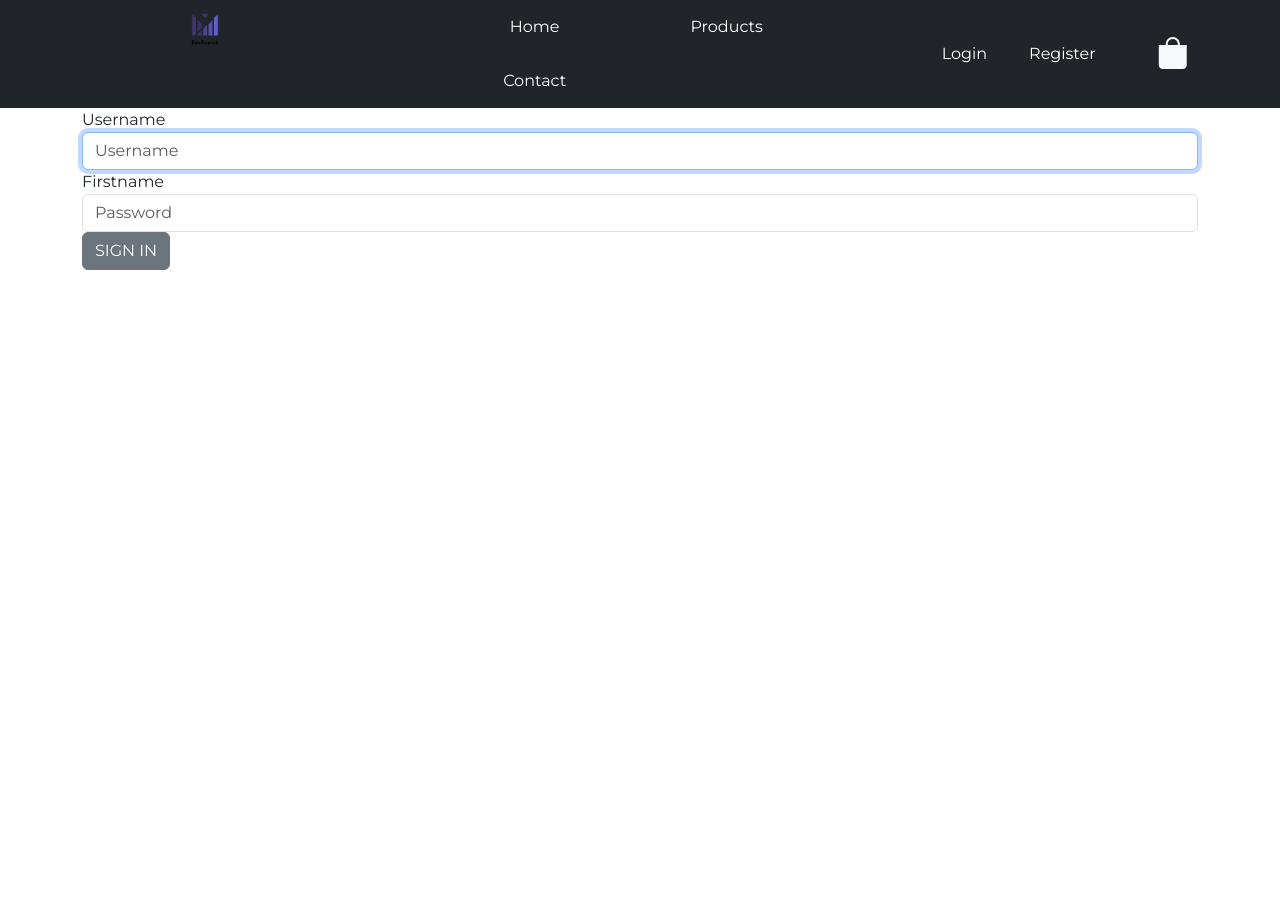
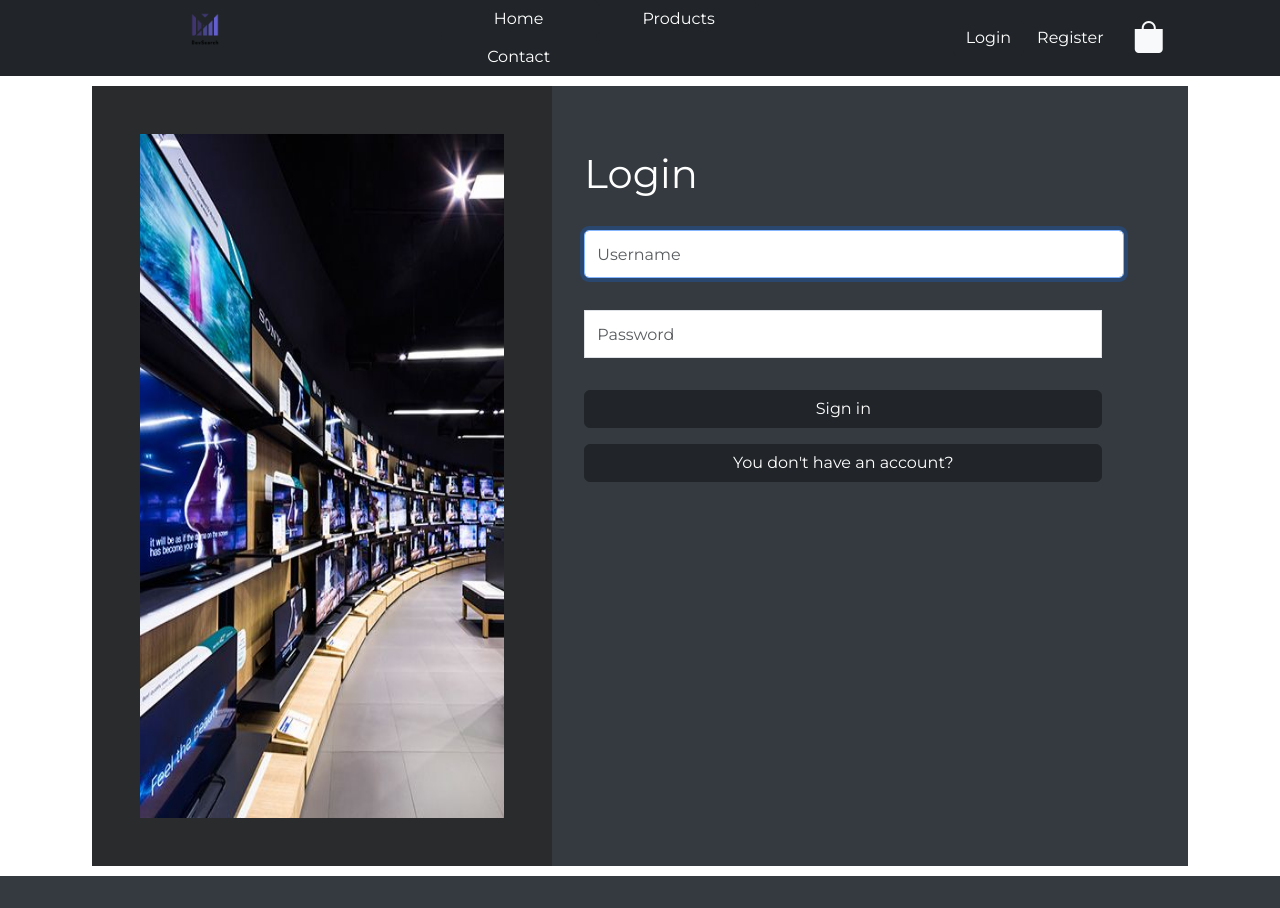
Before and after one commit to RadekKusiak71/Ecommerce, a Django app: page /login/ in a window 1280 px wide. After the commit the page ends 876 px from the top, so only its background shows below. Run offline with Django 4.2, Linux system fonts and the light colour scheme.

Commit message:
templated added + slightly changes

```diff
--- a/main/templates/main/base.html
+++ b/main/templates/main/base.html
@@ -10,46 +10,46 @@
     {% block css %} {% endblock %}
 </head>
 <body>
-<div class="container-fluid bg-dark" >
+<div class="container-fluid bg-dark">
     <div class="row">
-        <div class="col-4 d-flex justify-content-center">
+        <div class="col-lg-4 col-sm-2 d-flex justify-content-center">
             <a href="/" class="base_logo_photo"><img src="{% static 'images/logo_transparent.png' %}" alt=""></a>
         </div>
-        <div class="col-4 d-flex justify-content-center align-items-center">
+        <div class="col-lg-4 col-sm-6 d-flex justify-content-center align-items-center">
             <ul class="nav">
-                <li class="nav-link">
+                <li class="nav-item">
                     <a href="" class="btn btn-dark" style="width: 10rem;">Home</a>
                 </li>
-                <li class="nav-link">
+                <li class="nav-item">
                     <a href="" class="btn btn-dark" style="width: 10rem;">Products</a>
                 </li>
-                <li class="nav-link">
+                <li class="nav-item">
                     <a href="" class="btn btn-dark" style="width: 10rem;">Contact</a>
                 </li>
             </ul>
         </div>
-        <div class="col-4 d-flex justify-content-center align-items-center">
+        <div class="col-lg-4 col-sm-4 d-flex justify-content-center align-items-center">
             <ul class="nav">
             {% if user.is_authenticated %}
-                <li class="nav-link">
+                <li class="nav-item">
                     <a href="{% url 'logout_request' %}" class="nav-link">
                         <i class="bi bi-box-arrow-left link-light cart_icon"></i>
                     </a>
                 </li>
-                <li class="nav-link">
+                <li class="nav-item">
                     <a href="" class="nav-link" style="width: 5rem;">
                         <i class="bi bi-person-fill link-light cart_icon"></i>
                     </a>
                 </li>
             {% else %}
-                <li class="nav-link d-flex justify-content-center align-items-center">
+                <li class="nav-item d-flex justify-content-center align-items-center">
                     <a href="{% url 'login_page' %}" class="btn btn-dark log_reg_link">Login</a>
                 </li>
-                <li class="nav-link d-flex justify-content-center align-items-center" style="margin-left: -1rem;">
+                <li class="nav-item d-flex justify-content-center align-items-center">
                     <a href="{% url 'register_page' %}" class="btn btn-dark log_reg_link">Register</a>
                 </li>
             {% endif %}
-                <li class="nav-link">
+                <li class="nav-item">
                     <a href="" class="nav-link">
                         <i class="bi bi-bag-fill link-light cart_icon"></i>
                     </a>
--- /dev/null
+++ b/main/templates/main/category.html
@@ -0,0 +1,2 @@
+{% extends 'main/base.html' %}
+{% block title %} {% endblock %}
--- a/main/templates/main/login_page.html
+++ b/main/templates/main/login_page.html
@@ -1,20 +1,39 @@
 {% extends 'main/base.html' %}
+{% load static %}
+{% block title %} Login Page {% endblock %}
 
-{% block title %} Login Page {% endblock %}
+{% block css %} <link rel="stylesheet" href="{% static 'css/register_page.css' %}">{% endblock %}
 
 {% block content %}
 
+<div class="register_container">
+    <div class="register_form_container">
+        <div class="left_form_container">
+            <img src="{% static 'images/shop_image.jpg' %}" alt="" id="shop_image_register">
+        </div>
+        <div class="right_form_container">
+            <h1 style="margin-top: 3rem;">Login</h1>
             <form method="POST">
                 {% csrf_token %}
                 <div class="form-group">
-        <label for="name">Username</label>
-        {{login_form.username}}
+                    {{ login_form.username }}
                 </div>
                 <div class="form-group">
-        <label for="name">Firstname</i></label>
-        {{login_form.password}}
+                    {{ login_form.password }}
                 </div>
-    <button type='submit' class="btn btn-secondary">SIGN IN</button>
+                <div class="row">
+                    <div class="col">
+                        <button class="btn btn-dark" style="width: 96%;">Sign in</button>
+                    </div>
+                </div>
+                <div class="row align-items-end" style="height: 100%;">
+                    <div class="col-12 d-flex justify-content-start" style="margin-top: 1rem;">
+                        <a href="{% url 'register_page' %}" class="btn btn-dark" style="width: 96%;">You don't have an account?</a>
+                    </div>
+                </div>
             </form>
+        </div>
+    </div>
+</div>
 
 {% endblock %}
```
Also changed, not shown: main/templates/main/home_page.html (+29 -1 lines), main/templates/main/register_page.html (+8 -11 lines). Lines whose indentation alone changed are shown as unchanged.
